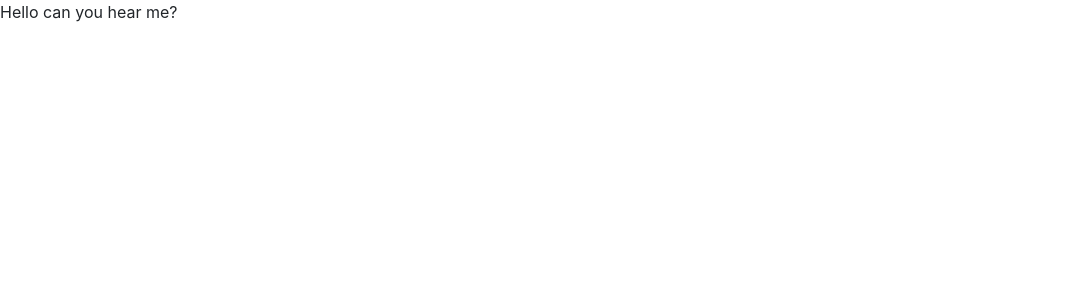
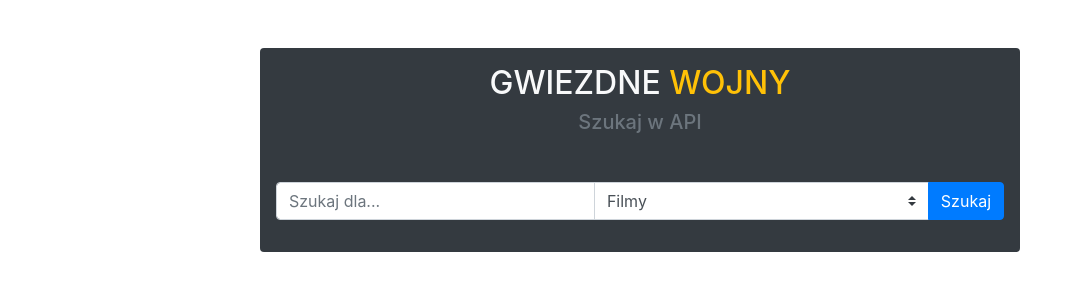
Before and after one commit to MichalKuwik/Star-Wars-API-App, a plain HTML site: page index.html in a window 1280 px wide. Shown: the whole page, without its empty margins (0-1082 px from the left). Drawn offline with nearby package versions, Linux system fonts and the light colour scheme.

Commit message:
finish template in index.html file with bootstrap 4

```diff
--- a/index.html
+++ b/index.html
@@ -10,7 +10,34 @@
 </head>
 <body>
 
-    <p>Hello can you hear me?</p>
+    <div class="container">
+        <div class="row">
+            <div class="col-md-8 offset-md-2 mt-5 bg-dark rounded p-3">
+                <h2 class="text-uppercase text-center text-light">Gwiezdne <span class="text-warning">Wojny</span></h2>
+                <h5 class="text-secondary text-center">Szukaj w API</h5>
+                <form id="search-form" class="mt-5">
+                    <div class="input-group mb-3">
+                        <input type="text" id="search-input" class="form-control" placeholder="Szukaj dla...">
+
+                        <select class="custom-select" id="search-opt">
+                            <option selected value="films">Filmy</option>
+                            <option value="people">Ludzie</option>
+
+                        </select>
+
+                        <div class="input-group-append">
+                            <button class="btn btn-primary" type="submit">Szukaj</button>
+                        </div>
+                    </div>
+                </form>
+
+                <ul class="list-group" id="search-res">
+
+                </ul>
+
+            </div>
+        </div>
+    </div>
 
     <script
         src="https://code.jquery.com/jquery-3.4.0.min.js"
```
